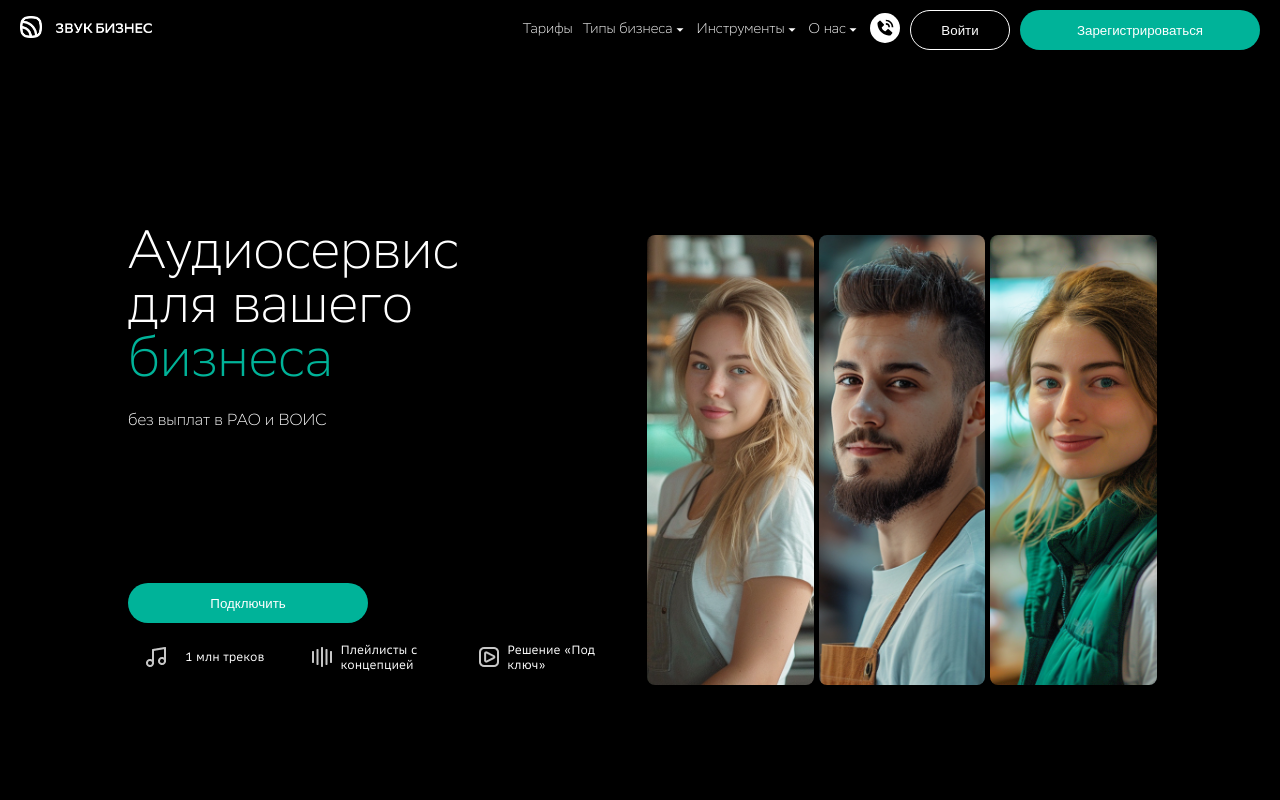
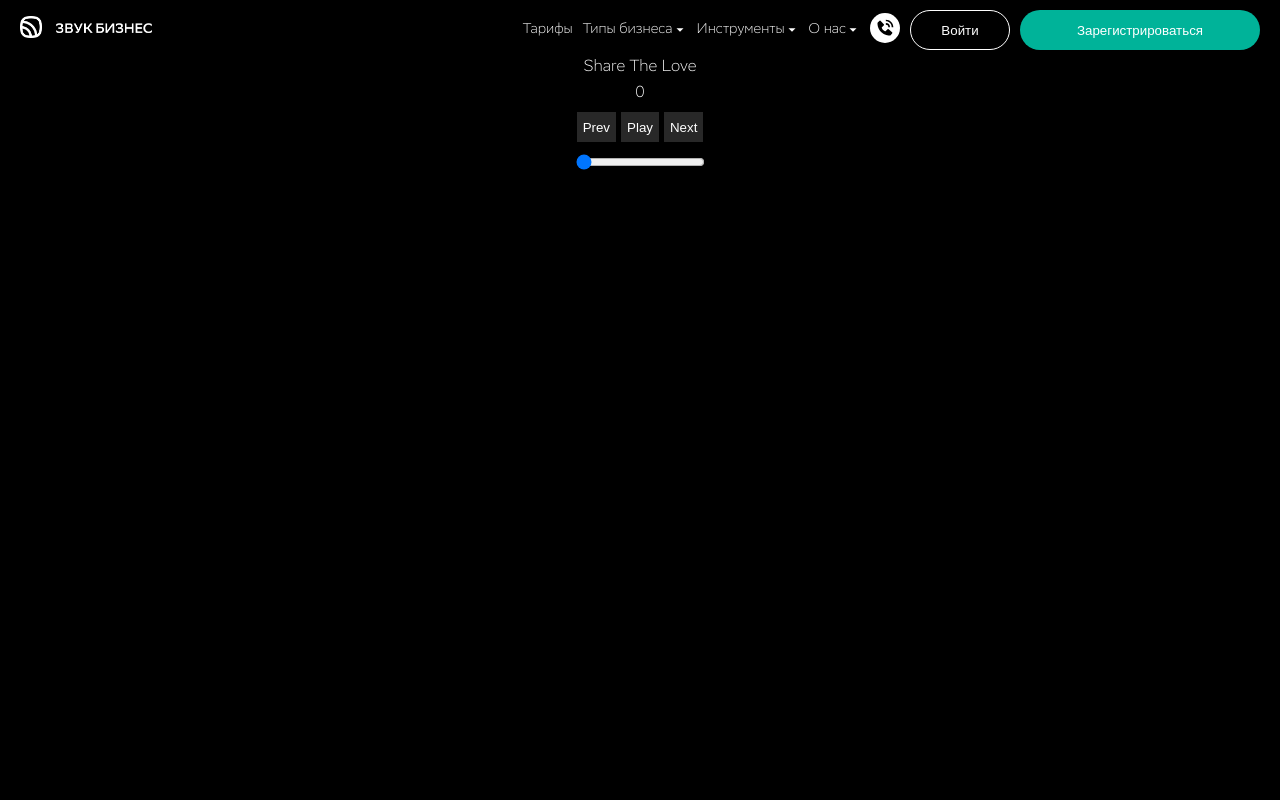
Before and after one commit to SivakovNikita/zvuk-business-main-page, a Next.js app: page / in a window 1280 px wide. Shown: the top 800 px of the page. Built offline with nearby package versions, Linux system fonts and the light colour scheme.

Commit message:
player first version

```diff
--- /dev/null
+++ b/src/components/Player/Player.module.scss
@@ -0,0 +1,30 @@
+.container {
+  color: white;
+  display: flex;
+  justify-content: center;
+  align-items: center;
+  flex-direction: column;
+  gap: 10px;
+}
+
+.player_info {
+  display: flex;
+  flex-direction: row;
+}
+
+.player_navigation {
+  display: flex;
+  flex-direction: row;
+  gap: 5px;
+}
+
+.player_button {
+  display: flex;
+  justify-content: center;
+  align-items: center;
+  flex-direction: column;
+  height: 30px;
+  border: none;
+  color: white;
+  background-color: rgb(81, 81, 81, 0.5);
+}
--- /dev/null
+++ b/src/components/Player/Player.tsx
@@ -0,0 +1,107 @@
+import { useEffect, useState } from 'react';
+import styles from './Player.module.scss';
+
+const trackList = ['Share The Love.mp3', 'Alright.mp3'];
+
+const Player = () => {
+  const [audio, setAudio] = useState<HTMLAudioElement | null>(null);
+  const [currentTrackIndex, setCurrentTrackIndex] = useState(0);
+  const [currentTrackName, setCurrentTrackName] = useState('Звук Бизнес');
+  const [currentTime, setCurrentTime] = useState(0);
+  const [isPlaying, setIsPlaying] = useState(false);
+  const [trackDuration, setTrackDuration] = useState(0);
+
+  useEffect(() => {
+    const audioElement = new Audio();
+    audioElement.preload = 'none';
+    audioElement.src = `/Tracks/${trackList[currentTrackIndex]}`;
+    setCurrentTrackName(() => {
+      const regex = /(.mp3)$/gm;
+      return trackList[currentTrackIndex].replace(regex, '');
+    });
+
+    audioElement.load();
+
+    const updateDuration = () => {
+      const duration = Number(audioElement.duration.toFixed(2));
+      setTrackDuration(duration);
+    };
+
+    const updateTime = () => {
+      const trackCurrentTime = Number(audioElement.currentTime.toFixed(0)); // converted to seconds
+      setCurrentTime(trackCurrentTime);
+    };
+
+    audioElement.addEventListener('timeupdate', updateTime);
+    audioElement.addEventListener('loadedmetadata', updateDuration);
+    audioElement.addEventListener('ended', handleNext);
+
+    setAudio(audioElement);
+
+    return () => {
+      audioElement.removeEventListener('timeupdate', updateTime);
+      audioElement.removeEventListener('loadedmetadata', updateDuration);
+      audioElement.removeEventListener('ended', handleNext);
+    };
+  }, [currentTrackIndex]);
+
+  useEffect(() => {
+    if (audio) {
+      audio.src = `/Tracks/${trackList[currentTrackIndex]}`;
+      audio.load();
+    }
+  }, [currentTrackIndex, audio]);
+
+  useEffect(() => {
+    if (audio) {
+      if (isPlaying) {
+        audio.play();
+      } else {
+        audio.pause();
+      }
+    }
+  }, [isPlaying, audio]);
+
+  const handlePlayPause = () => {
+    setIsPlaying((prev) => !prev);
+  };
+
+  const handleNext = () => {
+    setCurrentTrackIndex((prevIndex) => (prevIndex < trackList.length - 1 ? prevIndex + 1 : 0));
+  };
+
+  const handlePrev = () => {
+    setCurrentTrackIndex((prevIndex) => (prevIndex > 0 ? prevIndex - 1 : trackList.length - 1));
+  };
+
+  const handleSliderChange = (event) => {
+    if (audio) {
+      const newTime = Number(event.target.value);
+      audio.currentTime = newTime;
+      setCurrentTime(newTime);
+    }
+  };
+
+  return (
+    <div className={styles.container}>
+      <span>{currentTrackName}</span>
+      <span>{currentTime}</span>
+      <div className={styles.player_navigation}>
+        <button className={styles.player_button} onClick={handlePrev}>
+          Prev
+        </button>
+        <button className={styles.player_button} onClick={handlePlayPause}>
+          {isPlaying ? 'Pause' : 'Play'}
+        </button>
+        <button className={styles.player_button} onClick={handleNext}>
+          Next
+        </button>
+      </div>
+      <div className={styles.player_info}>
+        <input type="range" min="0" max={trackDuration} value={currentTime} onChange={handleSliderChange} />
+      </div>
+    </div>
+  );
+};
+
+export default Player;
--- a/src/pages/index/index.tsx
+++ b/src/pages/index/index.tsx
@@ -4,17 +4,19 @@ import ResultsBlock from './blocks/ResultsBlock/ResultsBlock';
 import FAQBlock from './blocks/FAQBlock/FAQBlock';
 import SalseCardsBlock from './blocks/SalesCardsBlock/SalesCardsBlock';
 import TariffsBlock from './blocks/TariffsBlock/TariffsBlock';
+import Player from '../../components/Player/Player';
 
 function MyApp() {
   return (
     <>
       <Header />
       <div id="portal"></div>
-      <MainBlock />
+      <Player />
+      {/* <MainBlock />
       <TariffsBlock />
       <SalseCardsBlock />
       <ResultsBlock />
-      <FAQBlock />
+      <FAQBlock /> */}
     </>
   );
 }
```
Also changed, not shown: src/components/Player/class sandbox.tsx (added, +20 -0 lines), 2 other files (tests, documents, lock files or other folders).
